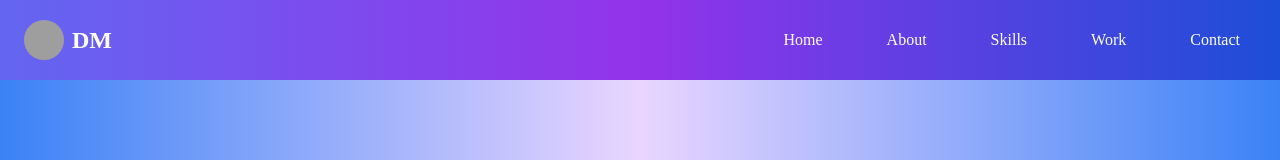
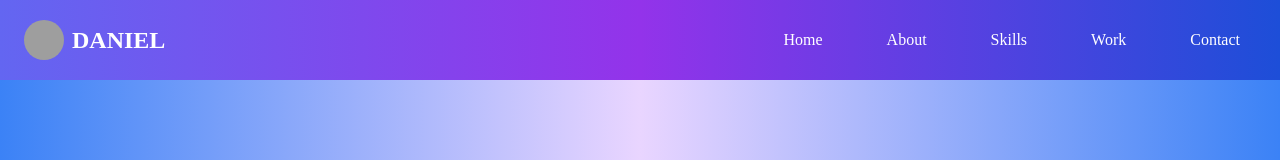
Before and after one commit to danielsdgg/mine, a React (Create React App) app: page / in a window 1280 px wide. Shown: the top 160 px of the page. Built offline with nearby package versions, Linux system fonts and the light colour scheme; grey boxes are pictures that could not be loaded.

Commit message:
:memo:Adding my name on navbar - slight change

```diff
--- a/src/pages/Navbar.jsx
+++ b/src/pages/Navbar.jsx
@@ -22,7 +22,7 @@ const Navbar = () => {
           alt='Personal Avatar'
           className='w-10 h-10 rounded-full' // Circle avatar style
         />
-        <p className='text-2xl font-bold'>DM</p> {/* Optional text next to the image */}
+        <p className='text-2xl font-bold'>DANIEL</p> {/* Optional text next to the image */}
       </div>
 
       {/* Menu */}
```
